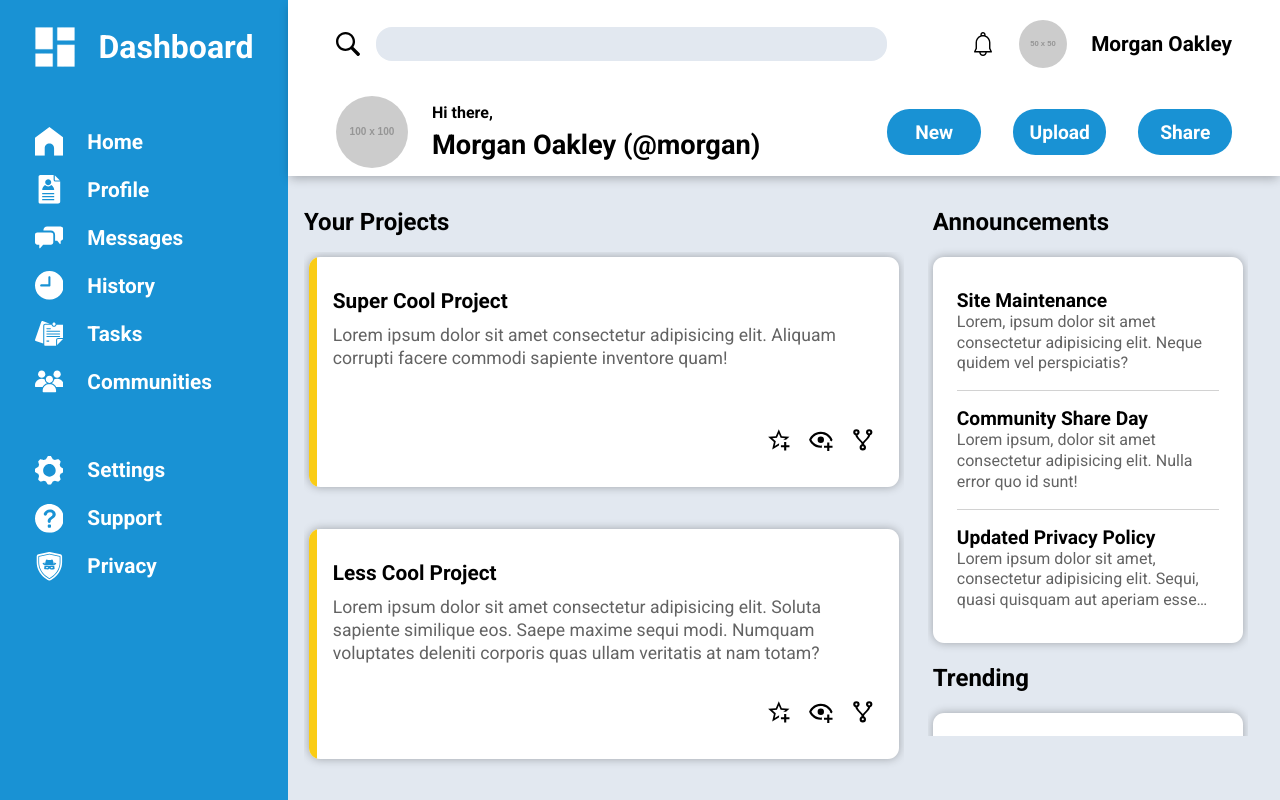
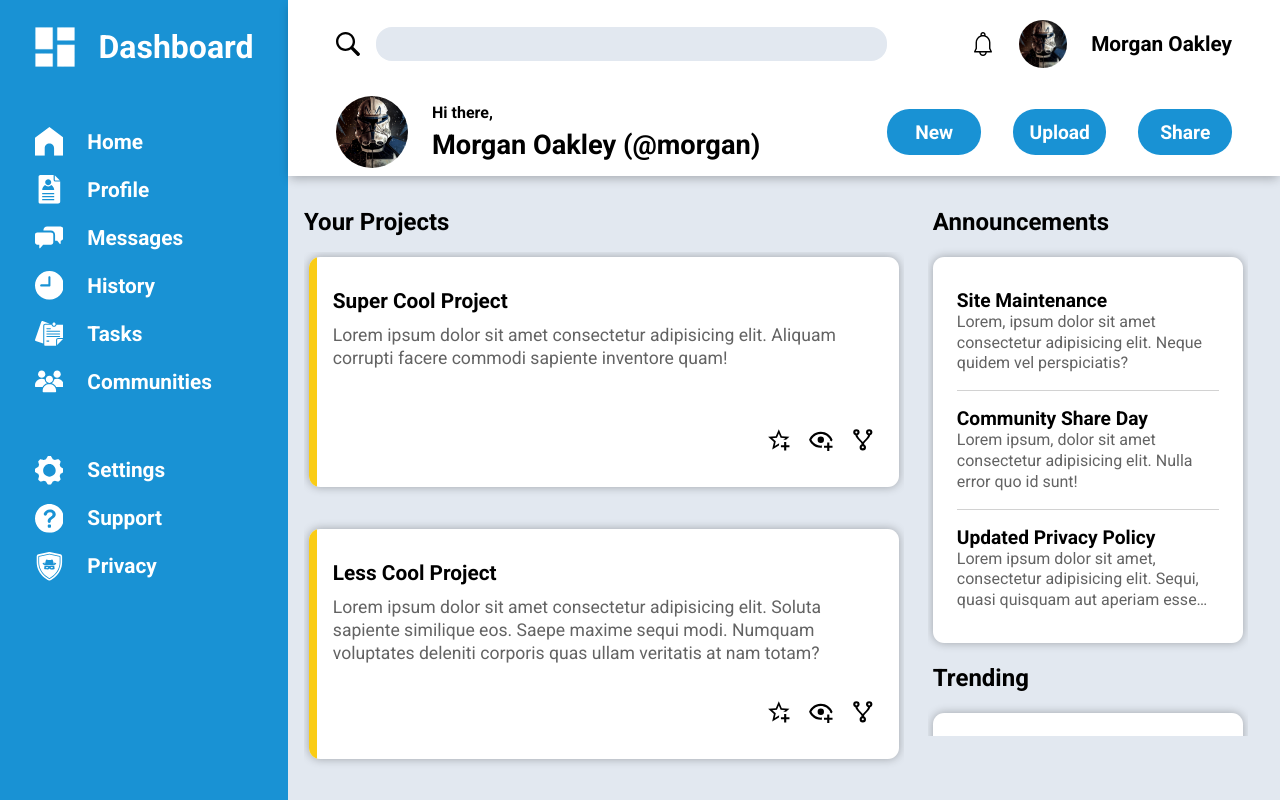
Before and after one commit to VipersEye/Admin-Dashboard, a plain HTML site: page index.html in a window 1280 px wide. Drawn offline with Linux system fonts and the light colour scheme; placeholder pictures from the web are drawn by us.

Commit message:
Replace placeholder avatars

```diff
--- a/index.html
+++ b/index.html
@@ -204,12 +204,12 @@
                 <svg class="header__notify-icon">
                     <use xlink:href="#icon-notification"></use>
                 </svg>
-                <img class="header__avatar" src="https://via.placeholder.com/50" alt="user avatar">
+                <img class="header__avatar" src="./images/avatar1.jpg" alt="user avatar">
                 <span class="header__notify-user">Morgan Oakley</span>
             </div>
 
             <div class="header__user">
-                <img class="header__avatar header__avatar_big" src="https://via.placeholder.com/100" alt="user big avatar">
+                <img class="header__avatar header__avatar_big" src="./images/avatar1.jpg" alt="user big avatar">
                 <div class="header__user-info">
                     <div class="header__user-greeting">Hi there,</div>
                     <div class="header__user-name">Morgan Oakley (@morgan)</div>
@@ -407,7 +407,7 @@
                     <div class="card">
 
                         <div class="trending__item">
-                            <img class="trending__avatar" src="https://via.placeholder.com/50" alt="user avatar">
+                            <img class="trending__avatar" src="./images/avatar2.jpg" alt="user avatar">
                             <div class="trending__user">
                                 <div class="trending__name">@tegan</div>
                                 <div class="trending__status">world peace builder</div>
@@ -415,7 +415,7 @@
                         </div>
 
                         <div class="trending__item">
-                            <img class="trending__avatar" src="https://via.placeholder.com/50" alt="user avatar">
+                            <img class="trending__avatar" src="./images/avatar1.jpg" alt="user avatar">
                             <div class="trending__user">
                                 <div class="trending__name">@morgan</div>
                                 <div class="trending__status">super cool project</div>
@@ -423,7 +423,7 @@
                         </div>
 
                         <div class="trending__item">
-                            <img class="trending__avatar" src="https://via.placeholder.com/50" alt="user avatar">
+                            <img class="trending__avatar" src="./images/avatar3.jpg" alt="user avatar">
                             <div class="trending__user">
                                 <div class="trending__name">@kendall</div>
                                 <div class="trending__status">life changing app</div>
@@ -431,7 +431,7 @@
                         </div>
 
                         <div class="trending__item">
-                            <img class="trending__avatar" src="https://via.placeholder.com/50" alt="user avatar">
+                            <img class="trending__avatar" src="./images/avatar4.jpg" alt="user avatar">
                             <div class="trending__user">
                                 <div class="trending__name">@alex</div>
                                 <div class="trending__status">no trafic maker</div>
--- a/style.css
+++ b/style.css
@@ -451,7 +451,10 @@ h1, h2, h3, h4, h5, h6, p {
 }
 
 .trending__avatar {
+    width: 3rem;
     height: 3rem;
+
+    object-fit: cover;
 
     border-radius: 50%;
 }
```
Also changed, not shown: images/avatar1.jpg (added), images/avatar2.jpg (added), images/avatar3.jpg (added), images/avatar4.jpg (added).
